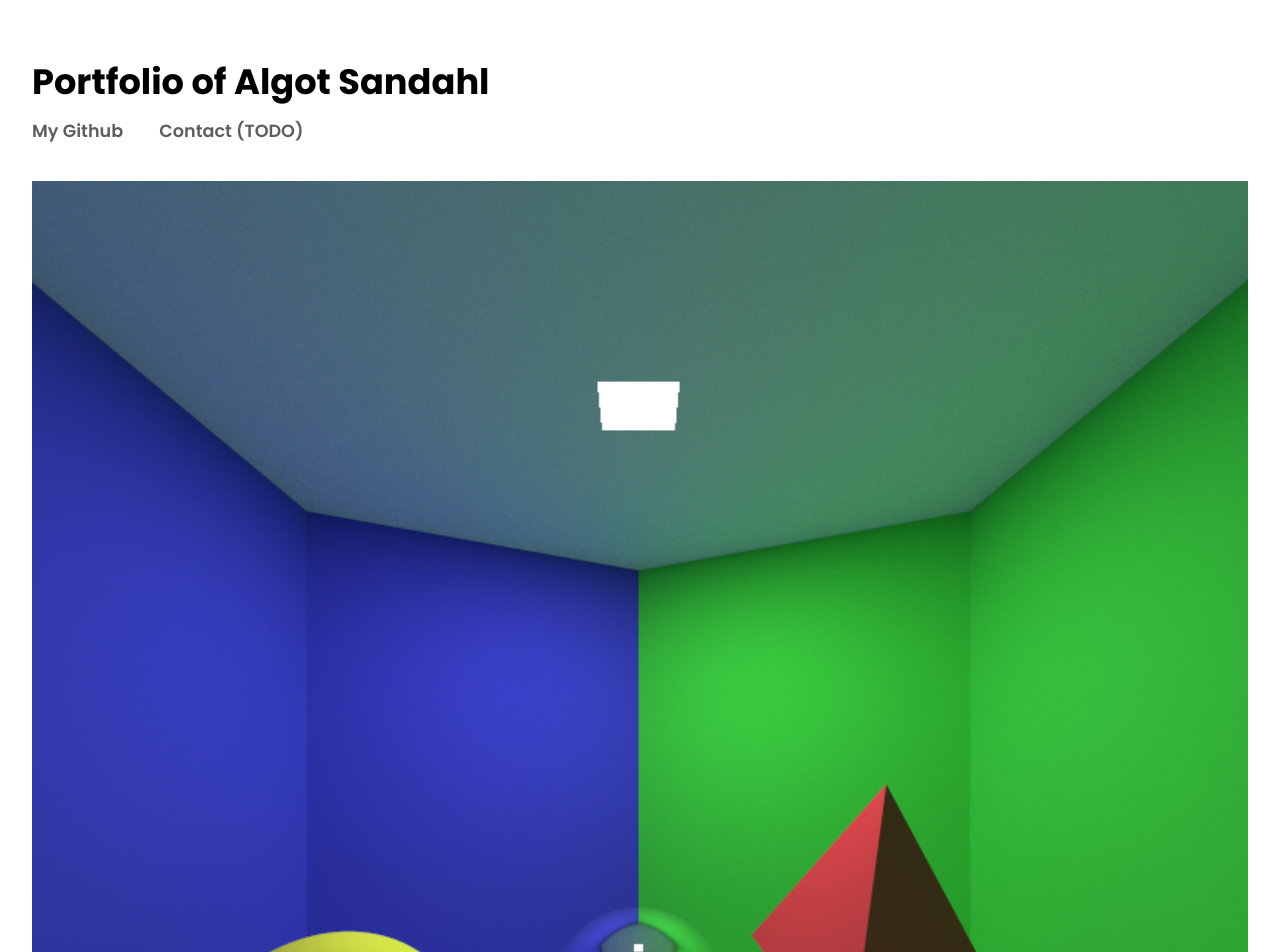
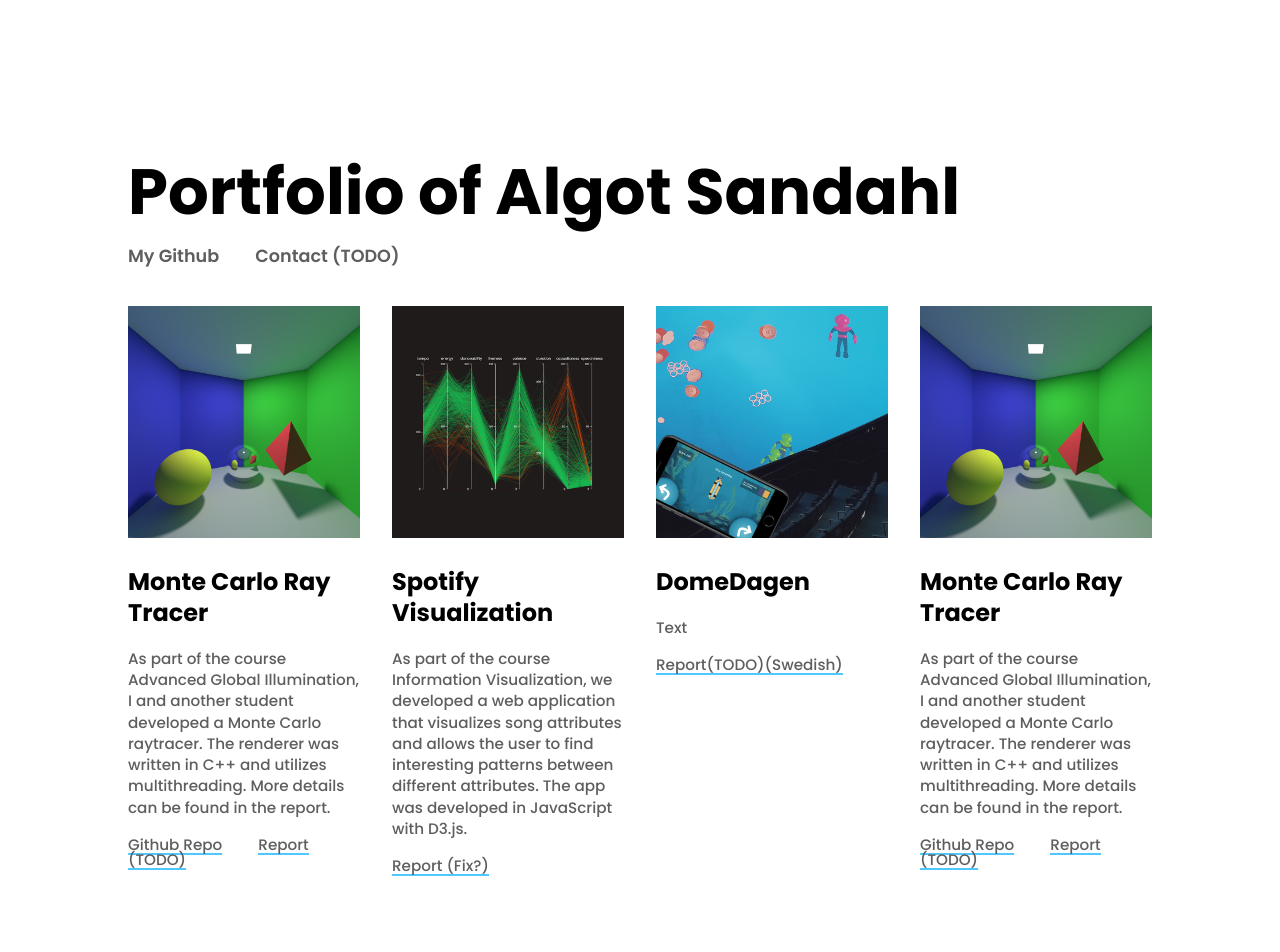
Before and after one commit to pannacotta98/pannacotta98.github.io, a plain HTML site: page index.html in a window 1280 px wide. Shown: the top 952 px of the page. Drawn offline with Linux system fonts and the light colour scheme.

Commit message:
Add some content and little bit of formatting

```diff
--- a/index.html
+++ b/index.html
@@ -40,16 +40,29 @@
       </article>
 
       <article>
-        <img src="assets/raytracer.png" alt="Rendered image of a hexagonal room" />
-        <h2>Monte Carlo Ray Tracer</h2>
+        <img
+          src="assets/spotify-vis-close-pc.png"
+          alt="Image of the song attribute visualization app"
+        />
+        <h2>Spotify Visualization</h2>
         <p>
-          As part of the course Advanced Global Illumination, I and another student developed a
-          Monte Carlo raytracer. The renderer was written in C++ and utilizes multithreading. More
-          details can be found in the report.
+          As part of the course Information Visualization, we developed a web application that
+          visualizes song attributes and allows the user to find interesting patterns between
+          different attributes. The app was developed in JavaScript with D3.js.
         </p>
         <ul class="article-links">
-          <li><a href="https://github.com/veiyas/Monte-Carlo-Raytracer">Github Repo</a></li>
-          <li><a href="#">Report (TODO)</a></li>
+          <!-- <li><a href="https://github.com/veiyas/Monte-Carlo-Raytracer">Github Repo</a></li> -->
+          <li><a href="reports/infovis.pdf">Report (Fix?)</a></li>
+        </ul>
+      </article>
+
+      <article>
+        <img src="assets/domedagen.png" alt="Rendered image of a hexagonal room" />
+        <h2>DomeDagen</h2>
+        <p>Text</p>
+        <ul class="article-links">
+          <!-- <li><a href="https://github.com/veiyas/Monte-Carlo-Raytracer">Github Repo</a></li> -->
+          <li><a href="reports/TNM094_slutrapport.pdf">Report(TODO)(Swedish)</a></li>
         </ul>
       </article>
 
--- a/style.css
+++ b/style.css
@@ -19,6 +19,7 @@ h2 {
   font-size: 1.5rem;
   font-weight: 700;
   padding: 1.6rem 0 1.2rem;
+  line-height: 1.3;
 }
 
 p {
@@ -83,3 +84,19 @@ a {
   background-size: 4px 50px;
   color: black;
 }
+
+@media only screen and (min-width: 700px) {
+  body {
+    padding: 20vh 10vw;
+  }
+
+  h1 {
+    font-size: 4rem;
+  }
+
+  main {
+    display: grid;
+    grid-template-columns: 1fr 1fr 1fr 1fr;
+    grid-gap: 2rem;
+  }
+}
```
Also changed, not shown: assets/domedagen.png (added), assets/spotify-vis-close-pc.png (added), assets/spotify-vis.png (added), 2 other files.
